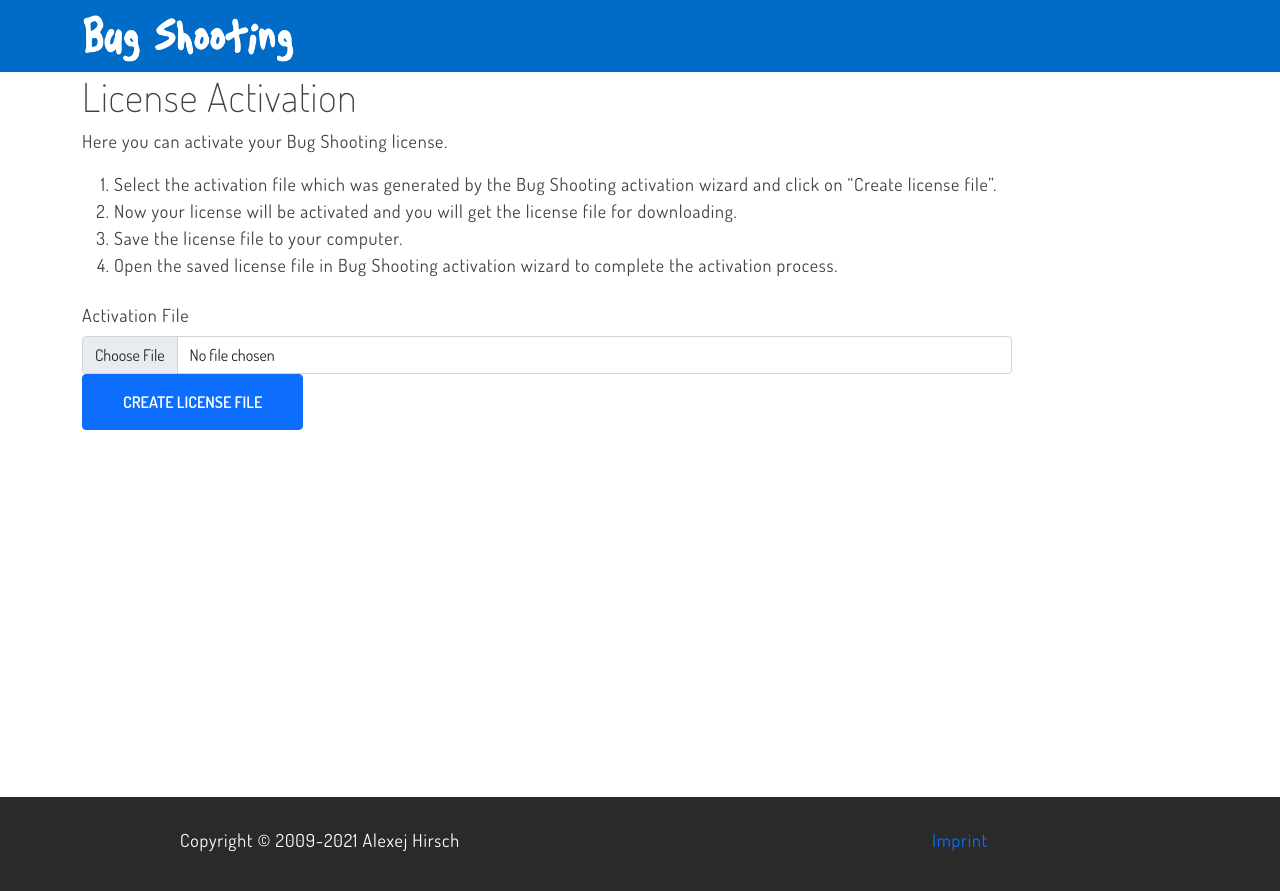
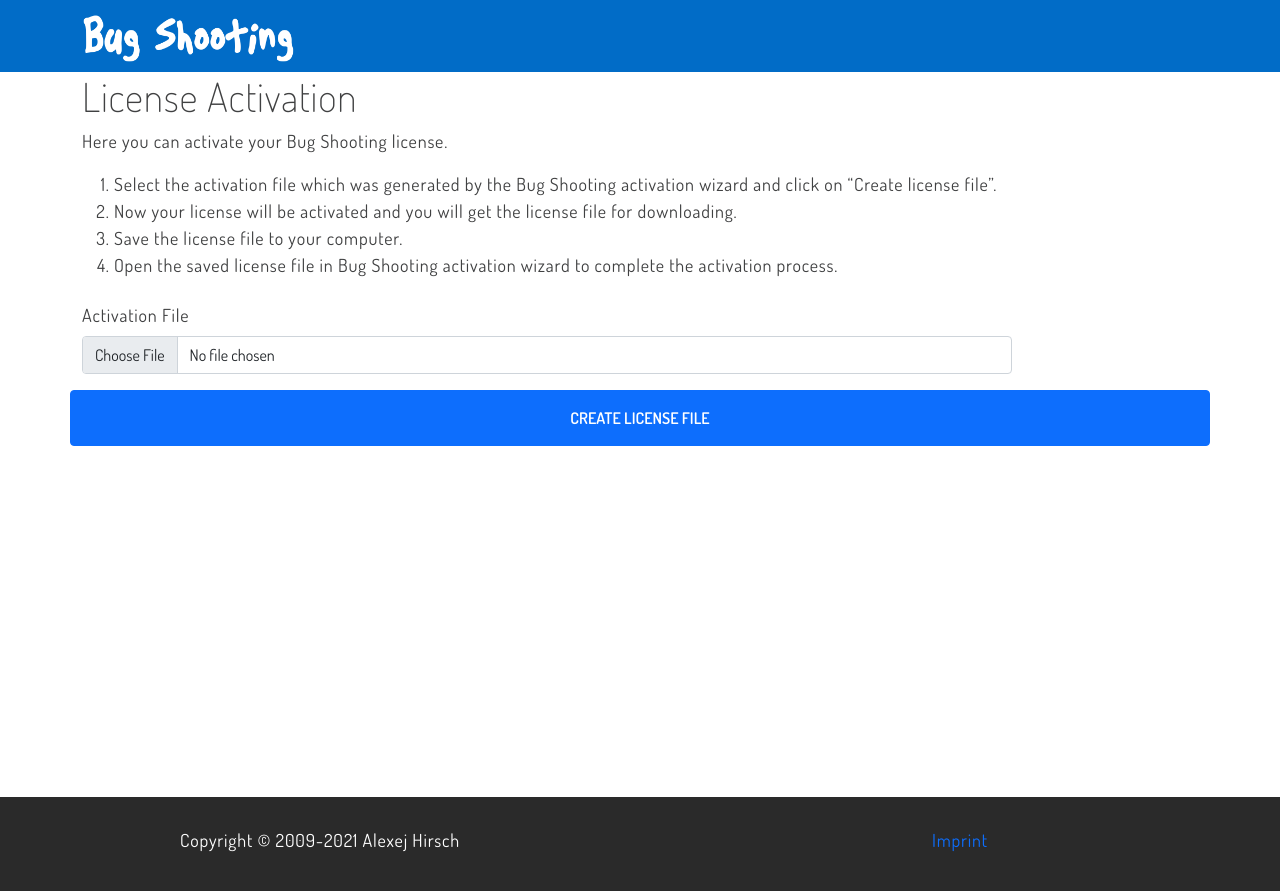
Before and after one commit to BugShooting/BugShooting.Homepage, a Jekyll site: the page built from activation.md, in a window 1280 px wide. Shown: the top 891 px of the page. Built offline with Jekyll 4.4.1, drawn with Linux system fonts in a browser that asks for light colours; our own code applies the rules of GitHub Pages for plain Markdown files.

Commit message:
Update activation.md

```diff
--- a/activation.md
+++ b/activation.md
@@ -11,11 +11,15 @@
 4. Open the saved license file in Bug Shooting activation wizard to complete the activation process.
 
 <form method="POST" action="https://services.bugshooting.com/rest/activatelicense">
-  <div class="form-group">
-    <label for="activationfile" class="col-sm-2 col-form-label">Activation File</label>
-    <div class="col-sm-10">
-      <input class="form-control" type="file" required name="activationfile" >
+  <div class="row mb-3">
+    <div class="form-group">
+      <label for="activationfile" class="col-sm-2 col-form-label">Activation File</label>
+      <div class="col-sm-10">
+        <input class="form-control" type="file" required name="activationfile" >
+      </div>
     </div>
   </div>
-  <button class="btn btn-lg btn-primary btn-block" type="submit">Create license file</button>
+  <div class="row mb-3">
+    <button class="btn btn-lg btn-primary btn-block" type="submit">Create license file</button>
+  </div>
 </form>
```
